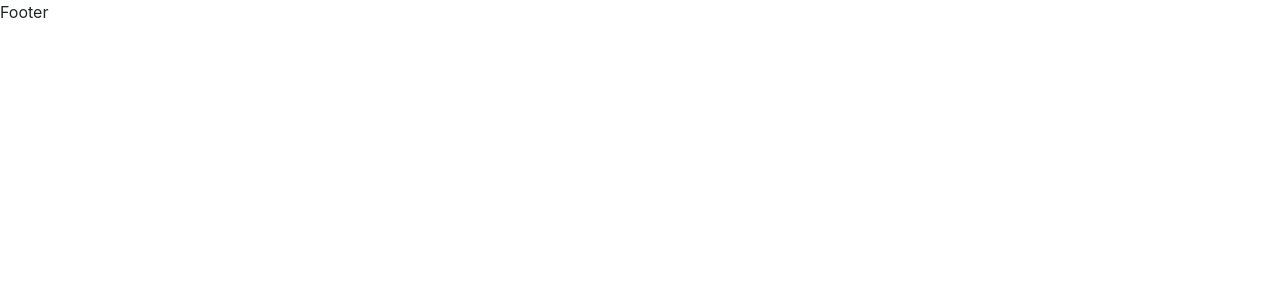
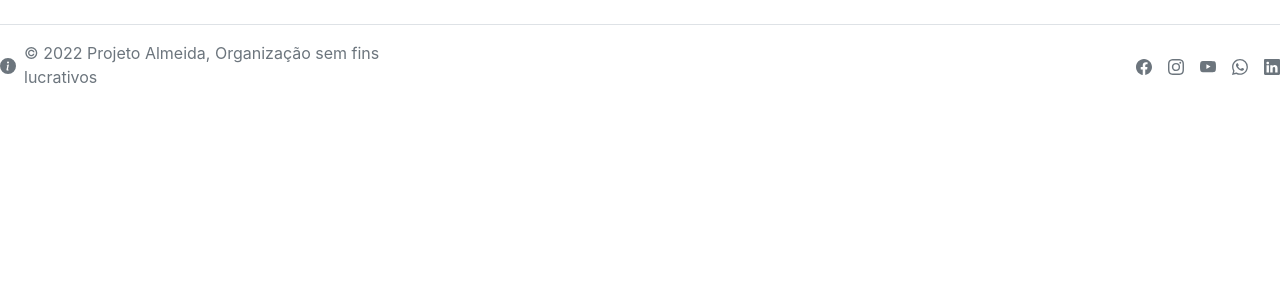
Before and after one commit to israelcena/ong-projeto-almeida, a Next.js app: page /components/Footer in a window 1280 px wide. Shown: the top 300 px of the page. Built offline with nearby package versions, Linux system fonts and the light colour scheme.

Commit message:
include react icons and footer

```diff
--- a/package.json
+++ b/package.json
@@ -11,7 +11,8 @@
     "bootstrap": "^5.1.3",
     "next": "12.1.6",
     "react": "18.1.0",
-    "react-dom": "18.1.0"
+    "react-dom": "18.1.0",
+    "react-icons": "^4.4.0"
   },
   "devDependencies": {
     "eslint": "8.17.0",
--- a/pages/components/Footer.jsx
+++ b/pages/components/Footer.jsx
@@ -1,5 +1,62 @@
+import Link from "next/link";
+import { BsInfoCircleFill } from "react-icons/bs";
+import { BsFacebook } from "react-icons/bs";
+import { BsInstagram } from "react-icons/bs";
+import { BsYoutube } from "react-icons/bs";
+import { BsWhatsapp } from "react-icons/bs";
+import { BsLinkedin } from "react-icons/bs";
+
 export default function Footer() {
-  return (
-    <footer>Footer</footer>
-  )
+	return (
+		<footer className="d-flex flex-wrap justify-content-between align-items-center py-3 my-4 border-top">
+			<div className="col-md-4 d-flex align-items-center">
+				<Link href="/">
+					<a className="mb-3 me-2 mb-md-0 text-muted text-decoration-none lh-1">
+						<BsInfoCircleFill />
+					</a>
+				</Link>
+				<span className="mb-3 mb-md-0 text-muted">
+					© 2022 Projeto Almeida, Organização sem fins lucrativos
+				</span>
+			</div>
+
+			<ul className="nav col-md-4 justify-content-end list-unstyled d-flex">
+				<li className="ms-3">
+					<Link href="/">
+						<a className="text-muted">
+							<BsFacebook />
+						</a>
+					</Link>
+				</li>
+				<li className="ms-3">
+					<Link href="/">
+						<a className="text-muted">
+							<BsInstagram />
+						</a>
+					</Link>
+				</li>
+				<li className="ms-3">
+					<Link href="/">
+						<a className="text-muted">
+							<BsYoutube />
+						</a>
+					</Link>
+				</li>
+				<li className="ms-3">
+					<Link href="/">
+						<a className="text-muted">
+							<BsWhatsapp />
+						</a>
+					</Link>
+				</li>
+				<li className="ms-3">
+					<Link href="/">
+						<a className="text-muted">
+							<BsLinkedin />
+						</a>
+					</Link>
+				</li>
+			</ul>
+		</footer>
+	);
 }
```
Also changed, not shown: .pnp.cjs, 1 other file (tests, documents, lock files or other folders).
